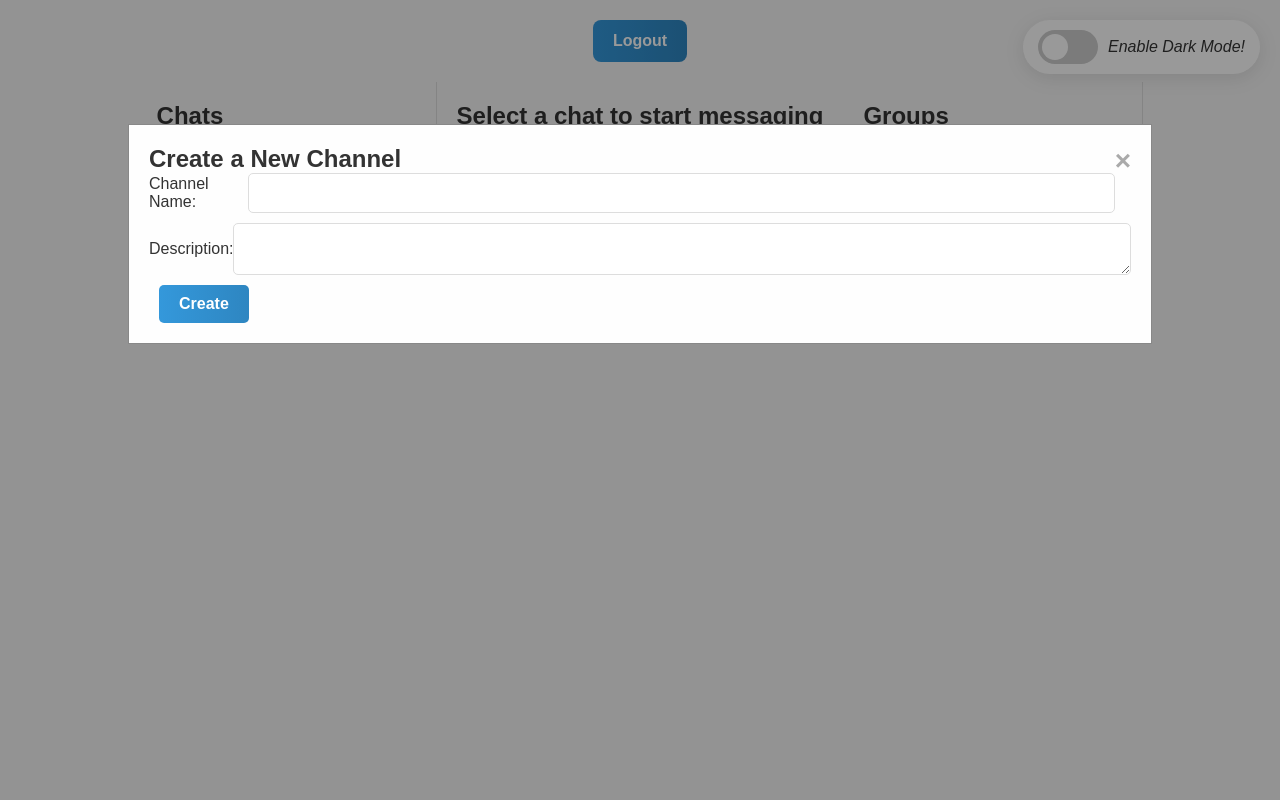
After one commit to afteltime/flask_pet, a Flask app: page /messages in a window 1280 px wide, after a click on "Create Channel". The commit adds this page. Run offline with Flask 3, Linux system fonts and the light colour scheme; the visitor is signed in with stand-in values (Sample User, id 1); tables that the repository leaves empty hold one stand-in row (values such as "Sample post").

Commit message:
added direct, messages, channels to subscribe, prepared groundwork for future RabbitMQ integration and message processing

```diff
--- a/app/__init__.py
+++ b/app/__init__.py
@@ -27,9 +27,11 @@ def create_app():
 
     from .routes import api_routes
     from .adminpanel import admin_routes
+    from .messages import messages_bp
 
     app.register_blueprint(admin_routes, url_prefix='/')
     app.register_blueprint(api_routes, url_prefix='/')
+    app.register_blueprint(messages_bp, url_prefix='/')
 
     with app.app_context():
         db.create_all()
--- a/app/routes.py
+++ b/app/routes.py
@@ -4,7 +4,6 @@ from .models import User, db, Post, Vote
 from .regusers import api_routes as regusers_blueprint
 from flask_wtf.csrf import CSRFProtect, generate_csrf
 from .positive_optimistic_blocker import generate_action_token
-
 
 
 api_routes = Blueprint('api', __name__)
--- a/app/static/css/style.css
+++ b/app/static/css/style.css
@@ -342,3 +342,378 @@ body.dark-theme .theme-toggler {
 }
 
 }
+.messaging-container {
+    display: flex;
+}
+
+.sidebar {
+    width: 300px;
+    border-right: 1px solid #ddd;
+    padding: 20px;
+}
+
+.chat-list {
+    list-style: none;
+    padding: 0;
+}
+
+.chat-item {
+    display: flex;
+    align-items: center;
+    margin-bottom: 15px;
+}
+
+.avatar {
+    width: 40px;
+    height: 40px;
+    border-radius: 50%;
+    margin-right: 10px;
+}
+
+.chat-info {
+    flex-grow: 1;
+}
+
+.chat-time {
+    color: #888;
+}
+
+.content {
+    flex-grow: 1;
+    padding: 20px;
+}
+
+.message-list {
+    max-height: 400px;
+    overflow-y: auto;
+    margin-bottom: 20px;
+}
+
+.message {
+    padding: 10px;
+    border-radius: 5px;
+    margin-bottom: 10px;
+    position: relative;
+}
+
+.own-message {
+    background-color: #e6f7ff;
+    text-align: right;
+    margin-left: auto;
+}
+
+.other-message {
+    background-color: #f0f0f0;
+    text-align: left;
+    margin-right: auto;
+}
+
+.message-time {
+    font-size: 0.8em;
+    color: #888;
+    position: absolute;
+    bottom: 5px;
+    right: 10px;
+}
+
+.input-group {
+    display: flex;
+    align-items: center;
+}
+
+.input-group input {
+    flex-grow: 1;
+    padding: 10px;
+    border: 1px solid #ddd;
+    border-radius: 5px;
+}
+
+.send-btn {
+    padding: 10px 20px;
+    border: none;
+    background-color: #007bff;
+    color: white;
+    border-radius: 5px;
+    margin-left: 10px;
+    cursor: pointer;
+}
+
+.send-btn:hover {
+    background-color: #0056b3;
+}
+.messaging-container {
+    display: flex;
+}
+
+.sidebar {
+    width: 300px;
+    border-right: 1px solid #ddd;
+    padding: 20px;
+    overflow-y: auto;
+}
+
+.chat-list, .group-list {
+    list-style: none;
+    padding: 0;
+}
+
+.chat-item, .group-item {
+    display: flex;
+    align-items: center;
+    margin-bottom: 15px;
+}
+
+.avatar {
+    width: 40px;
+    height: 40px;
+    border-radius: 50%;
+    margin-right: 10px;
+}
+
+.chat-info, .group-info {
+    flex-grow: 1;
+}
+
+.chat-time {
+    color: #888;
+}
+
+.content {
+    flex-grow: 1;
+    padding: 20px;
+}
+
+.messages {
+    max-height: 400px;
+    overflow-y: auto;
+    margin-bottom: 20px;
+}
+
+.message {
+    padding: 10px;
+    border-radius: 5px;
+    margin-bottom: 10px;
+    position: relative;
+}
+
+.own-message {
+    background-color: #e6f7ff;
+    text-align: right;
+    margin-left: auto;
+}
+
+.other-message {
+    background-color: #f0f0f0;
+    text-align: left;
+    margin-right: auto;
+}
+
+.message-time {
+    font-size: 0.8em;
+    color: #888;
+    position: absolute;
+    bottom: 5px;
+    right: 10px;
+}
+
+.input-group {
+    display: flex;
+    align-items: center;
+    margin-bottom: 10px;
+}
+
+.input-group input, .input-group textarea {
+    flex-grow: 1;
+    padding: 10px;
+    border: 1px solid #ddd;
+    border-radius: 5px;
+}
+
+.send-btn, .search-btn, .create-channel-btn, .create-channel-submit-btn {
+    padding: 10px 20px;
+    border: none;
+    background-color: #007bff;
+    color: white;
+    border-radius: 5px;
+    margin-left: 10px;
+    cursor: pointer;
+}
+
+.send-btn:hover, .search-btn:hover, .create-channel-btn:hover, .create-channel-submit-btn:hover {
+    background-color: #0056b3;
+}
+
+/* Modal Styles */
+.modal {
+    display: none;
+    position: fixed;
+    z-index: 1;
+    left: 0;
+    top: 0;
+    width: 100%;
+    height: 100%;
+    overflow: auto;
+    background-color: rgb(0,0,0);
+    background-color: rgba(0,0,0,0.4);
+    padding-top: 60px;
+}
+
+.modal-content {
+    background-color: #fefefe;
+    margin: 5% auto;
+    padding: 20px;
+    border: 1px solid #888;
+    width: 80%;
+}
+
+.close {
+    color: #aaa;
+    float: right;
+    font-size: 28px;
+    font-weight: bold;
+}
+
+.close:hover,
+.close:focus {
+    color: black;
+    text-decoration: none;
+    cursor: pointer;
+}
+.messaging-container {
+    display: flex;
+}
+
+.sidebar {
+    width: 300px;
+    border-right: 1px solid #ddd;
+    padding: 20px;
+    overflow-y: auto;
+}
+
+.chat-list, .group-list {
+    list-style: none;
+    padding: 0;
+}
+
+.chat-item, .group-item {
+    display: flex;
+    align-items: center;
+    margin-bottom: 15px;
+}
+
+.avatar {
+    width: 40px;
+    height: 40px;
+    border-radius: 50%;
+    margin-right: 10px;
+}
+
+.chat-info, .group-info {
+    flex-grow: 1;
+}
+
+.chat-time {
+    color: #888;
+}
+
+.content {
+    flex-grow: 1;
+    padding: 20px;
+}
+
+.messages {
+    max-height: 400px;
+    overflow-y: auto;
+    margin-bottom: 20px;
+}
+
+.message {
+    padding: 10px;
+    border-radius: 5px;
+    margin-bottom: 10px;
+    position: relative;
+}
+
+.own-message {
+    background-color: #e6f7ff;
+    text-align: right;
+    margin-left: auto;
+}
+
+.other-message {
+    background-color: #f0f0f0;
+    text-align: left;
+    margin-right: auto;
+}
+
+.message-time {
+    font-size: 0.8em;
+    color: #888;
+    position: absolute;
+    bottom: 5px;
+    right: 10px;
+}
+
+.input-group {
+    display: flex;
+    align-items: center;
+    margin-bottom: 10px;
+}
+
+.input-group input, .input-group textarea {
+    flex-grow: 1;
+    padding: 10px;
+    border: 1px solid #ddd;
+    border-radius: 5px;
+}
+
+.send-btn, .search-btn, .create-channel-btn, .create-channel-submit-btn {
+    padding: 10px 20px;
+    border: none;
+    background-color: #007bff;
+    color: white;
+    border-radius: 5px;
+    margin-left: 10px;
+    cursor: pointer;
+}
+
+.send-btn:hover, .search-btn:hover, .create-channel-btn:hover, .create-channel-submit-btn:hover {
+    background-color: #0056b3;
+}
+
+/* Modal Styles */
+.modal {
+    display: none;
+    position: fixed;
+    z-index: 1;
+    left: 0;
+    top: 0;
+    width: 100%;
+    height: 100%;
+    overflow: auto;
+    background-color: rgb(0,0,0);
+    background-color: rgba(0,0,0,0.4);
+    padding-top: 60px;
+}
+
+.modal-content {
+    background-color: #fefefe;
+    margin: 5% auto;
+    padding: 20px;
+    border: 1px solid #888;
+    width: 80%;
+}
+
+.close {
+    color: #aaa;
+    float: right;
+    font-size: 28px;
+    font-weight: bold;
+}
+
+.close:hover,
+.close:focus {
+    color: black;
+    text-decoration: none;
+    cursor: pointer;
+}
--- /dev/null
+++ b/app/templates/direct.html
@@ -0,0 +1,97 @@
+{% extends "base.html" %}
+
+{% block title %}Direct Messages and Subscriptions{% endblock %}
+
+{% block content %}
+    <div class="messaging-container">
+        <div class="sidebar">
+            <h2>Chats</h2>
+            <ul class="chat-list">
+                {% for chat in user.chats %}
+                    <li>
+                        <a href="{{ url_for('messages_bp.view_chat', chat_id=chat.id) }}">
+                            <div class="chat-item">
+                                <img src="{{ chat.avatar }}" alt="Avatar" class="avatar">
+                                <div class="chat-info">
+                                    <h3>{{ chat.name }}</h3>
+                                    <p>{{ chat.last_message }}</p>
+                                </div>
+                                <span class="chat-time">{{ chat.last_message_time }}</span>
+                            </div>
+                        </a>
+                    </li>
+                {% endfor %}
+            </ul>
+        </div>
+        <div class="content">
+            <div class="messages">
+                {% if selected_chat %}
+                    <h2>Chat with {{ selected_chat.name }}</h2>
+                    <div class="message-list">
+                        {% for message in selected_chat.messages %}
+                            <div class="message {{ 'own-message' if message.sender == user.username else 'other-message' }}">
+                                <p>{{ message.content }}</p>
+                                <span class="message-time">{{ message.time }}</span>
+                            </div>
+                        {% endfor %}
+                    </div>
+                    <form action="{{ url_for('messages_bp.send_message') }}" method="POST">
+                        <input type="hidden" name="csrf_token" value="{{ csrf_token() }}">
+                        <div class="input-group">
+                            <input type="text" name="message" placeholder="Type your message here..." required>
+                            <button type="submit" class="send-btn">Send</button>
+                        </div>
+                    </form>
+                {% else %}
+                    <h2>Select a chat to start messaging</h2>
+                {% endif %}
+            </div>
+        </div>
+        <div class="sidebar">
+            <h2>Groups</h2>
+            <button onclick="document.getElementById('createChannelModal').style.display='block'" class="create-channel-btn">Create Channel</button>
+            <ul class="group-list">
+                {% for group in user.groups %}
+                    <li>
+                        <a href="{{ url_for('messages_bp.view_channel', channel_id=group.id) }}">
+                            <div class="group-item">
+                                <img src="{{ group.avatar }}" alt="Group Avatar" class="avatar">
+                                <div class="group-info">
+                                    <h3>{{ group.name }}</h3>
+                                    <p>{{ group.description }}</p>
+                                </div>
+                            </div>
+                        </a>
+                    </li>
+                {% endfor %}
+            </ul>
+            <h2>Search Channels</h2>
+            <form action="{{ url_for('messages_bp.search_channels') }}" method="GET">
+                <div class="input-group">
+                    <input type="text" name="search_query" placeholder="Search channels..." required>
+                    <button type="submit" class="search-btn">Search</button>
+                </div>
+            </form>
+        </div>
+    </div>
+
+    <!-- Modal for creating a new channel -->
+    <div id="createChannelModal" class="modal">
+        <div class="modal-content">
+            <span onclick="document.getElementById('createChannelModal').style.display='none'" class="close">&times;</span>
+            <h2>Create a New Channel</h2>
+            <form action="{{ url_for('messages_bp.create_channel') }}" method="POST">
+                <input type="hidden" name="csrf_token" value="{{ csrf_token() }}">
+                <div class="input-group">
+                    <label for="channel_name">Channel Name:</label>
+                    <input type="text" id="channel_name" name="name" required>
+                </div>
+                <div class="input-group">
+                    <label for="channel_description">Description:</label>
+                    <textarea id="channel_description" name="description"></textarea>
+                </div>
+                <button type="submit" class="create-channel-submit-btn">Create</button>
+            </form>
+        </div>
+    </div>
+{% endblock %}
--- a/app/tgbot.py
+++ b/app/tgbot.py
@@ -1,4 +1,3 @@
-from http.client import responses
 import requests
 from telegram import Update, ReplyKeyboardMarkup, KeyboardButton
 from telegram.constants import ParseMode
@@ -10,7 +9,7 @@ from app.worker import redis_url
 
 
 redis_conn = redis.from_url(redis_url)
-load_dotenv(dotenv_path='tgapi.env')
+load_dotenv(dotenv_path='../routes_passes.env')
 API_TOKEN = os.getenv('API_TOKEN_FOR_TG')
 FLASK_API_URL = 'http://localhost:5000/api/feed'
 FLASK_API_TOKEN_URL = 'http://localhost:5000/api/token'
--- a/requirements.txt
+++ b/requirements.txt
@@ -8,5 +8,7 @@ Flask-WTF
 python-telegram-bot
 flask-talisman
 python-dotenv
+requests
 redis
 rq
+pika
```
Also changed, not shown: app/messages.py (added, +64 -0 lines), app/models.py (+40 -0 lines).
